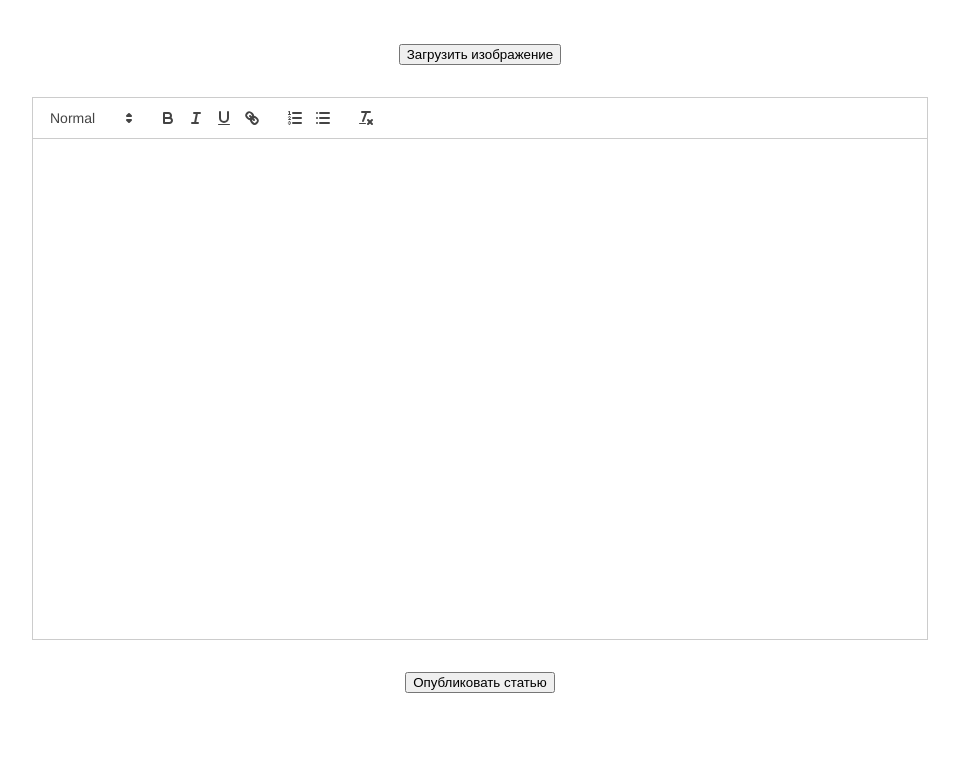
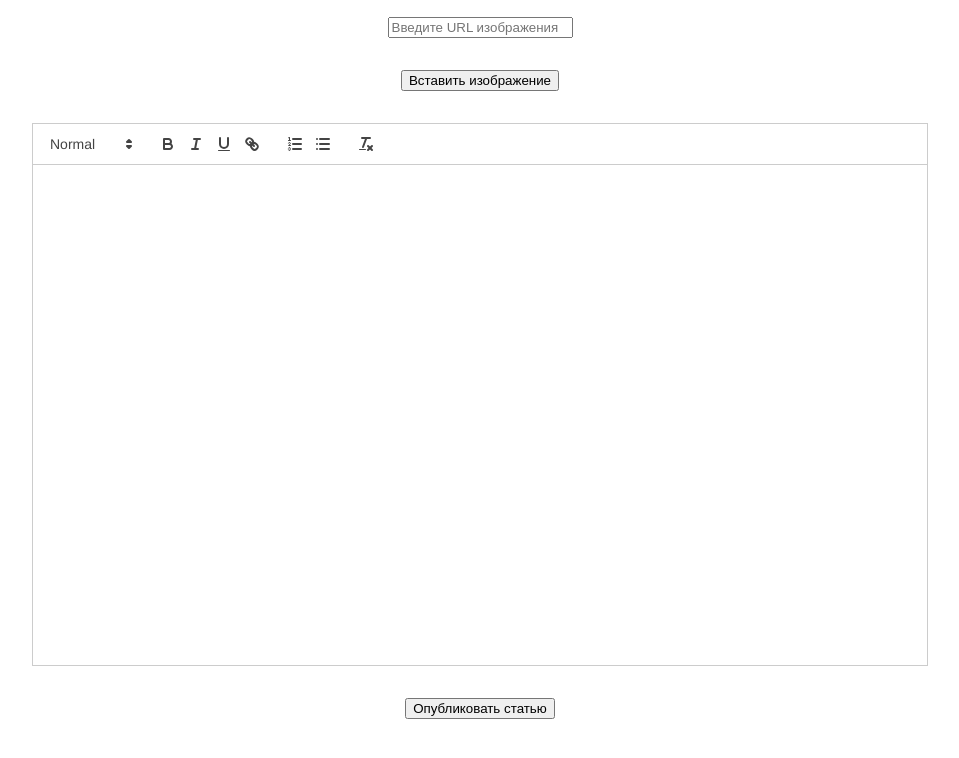
Before and after one commit to Dumacuk1993/test_auto_push, a React (Create React App) app: page / in a window 1280 px wide. Shown: the top 758 px of the page, without its empty margins (160-1119 px from the left). Built offline with nearby package versions, Linux system fonts and the light colour scheme.

Commit message:
Auto-commit

```diff
--- a/server.js
+++ b/server.js
@@ -7,7 +7,7 @@ const simpleGit = require('simple-git');
 const app = express();
 const git = simpleGit();
 
-app.use(bodyParser.json());
+app.use(bodyParser.json({}));
 
 app.post('/save-data', (req, res) => {
   const { editorHtml } = req.body;
--- a/src/components/ArticleEditor/ArticleEditor.js
+++ b/src/components/ArticleEditor/ArticleEditor.js
@@ -1,3 +1,98 @@
+// import React, { useState, useRef } from 'react';
+// import ReactQuill from 'react-quill';
+// import Quill from 'quill';
+// import 'react-quill/dist/quill.snow.css';
+// import './ArticleEditor.css';
+// import Article from '../Article/Article';
+// import axios from 'axios';
+
+// const ImageBlot = Quill.import('formats/image');
+
+// class CustomImageBlot extends ImageBlot {
+//   static create(value) {
+//     const node = super.create(value);
+//     node.setAttribute('src', value.url);
+//     node.setAttribute('alt', value.alt || '');
+//     return node;
+//   }
+
+//   static value(node) {
+//     return {
+//       url: node.getAttribute('src'),
+//       alt: node.getAttribute('alt'),
+//     };
+//   }
+// }
+
+// CustomImageBlot.blotName = 'image';
+// CustomImageBlot.tagName = 'img';
+// Quill.register(CustomImageBlot);
+
+// const ArticleEditor = () => {
+//   const [editorHtml, setEditorHtml] = useState('');
+//   const quillRef = useRef(null);
+
+//   const handleImageUpload = () => {
+//     const input = document.createElement('input');
+//     input.setAttribute('type', 'file');
+//     input.setAttribute('accept', 'image/*');
+//     input.click();
+
+//     input.onchange = async () => {
+//       const file = input.files[0];
+//       const reader = new FileReader();
+
+//       reader.onload = (e) => {
+//         const quill = quillRef.current.getEditor();
+//         const range = quill.getSelection();
+
+//         if (range) {
+//           const url = e.target.result;
+//           quill.insertEmbed(range.index, 'image', { url });
+//         }
+//       };
+
+//       reader.readAsDataURL(file);
+//     };
+//   };
+
+//   const handleSave = () => {
+//     const payload = {
+//       editorHtml: editorHtml
+//     };
+
+//     console.log('Sending data:', payload);
+
+//     axios.post('/save-data', payload)
+//       .then(response => {
+//         console.log('Server response:', response.data);
+//         alert('Data saved and pushed to GitLab');
+//       })
+//       .catch(error => {
+//         console.error('There was an error!', error);
+//         alert('There was an error: ' + error.message);
+//       });
+//   };
+
+//   return (
+//     <div className='article-editor'>
+//       <button onClick={handleImageUpload}>Загрузить изображение</button>
+//       <div>
+//         <ReactQuill
+//           ref={quillRef}
+//           value={editorHtml}
+//           onChange={setEditorHtml}
+//         />
+//       </div>
+//       <button onClick={handleSave}>Опубликовать статью</button>
+
+//       <Article html={editorHtml}/>
+//     </div>
+//   );
+// };
+
+// export default ArticleEditor;
+
 import React, { useState, useRef } from 'react';
 import ReactQuill from 'react-quill';
 import Quill from 'quill';
@@ -30,32 +125,19 @@ Quill.register(CustomImageBlot);
 
 const ArticleEditor = () => {
   const [editorHtml, setEditorHtml] = useState('');
+  const [imageUrl, setImageUrl] = useState('');
   const quillRef = useRef(null);
 
-  const handleImageUpload = () => {
-    const input = document.createElement('input');
-    input.setAttribute('type', 'file');
-    input.setAttribute('accept', 'image/*');
-    input.click();
+  const handleImageInsert = () => {
+    const quill = quillRef.current.getEditor();
+    const range = quill.getSelection();
 
-    input.onchange = async () => {
-      const file = input.files[0];
-      const reader = new FileReader();
-
-      reader.onload = (e) => {
-        const quill = quillRef.current.getEditor();
-        const range = quill.getSelection();
-
-        if (range) {
-          const url = e.target.result;
-          quill.insertEmbed(range.index, 'image', { url });
-        }
-      };
-
-      reader.readAsDataURL(file);
-    };
+    if (range && imageUrl) {
+      quill.insertEmbed(range.index, 'image', { url: imageUrl });
+      setImageUrl('');
+    }
   };
-
+console.log(editorHtml);
   const handleSave = () => {
     const payload = {
       editorHtml: editorHtml
@@ -76,7 +158,13 @@ const ArticleEditor = () => {
 
   return (
     <div className='article-editor'>
-      <button onClick={handleImageUpload}>Загрузить изображение</button>
+      <input
+        type="text"
+        placeholder="Введите URL изображения"
+        value={imageUrl}
+        onChange={(e) => setImageUrl(e.target.value)}
+      />
+      <button onClick={handleImageInsert}>Вставить изображение</button>
       <div>
         <ReactQuill
           ref={quillRef}
--- a/src/data.js
+++ b/src/data.js
@@ -1,6 +1,9 @@
 const dataNews = [
   {
     "html_template": "<p>test</p>"
+  },
+  {
+    "html_template": "<p>ыав<img src=\"https://dabbar.ru/files/img/photos/kartinki-na-rabochii-stol-v-formate-hd/kartinki-na-rabochii-stol-v-formate-hd-1.webp\" alt=\"\"></p><p><br></p><p>gfhdfgdfg</p><p>xgg</p>"
   }
 ];
 
```
